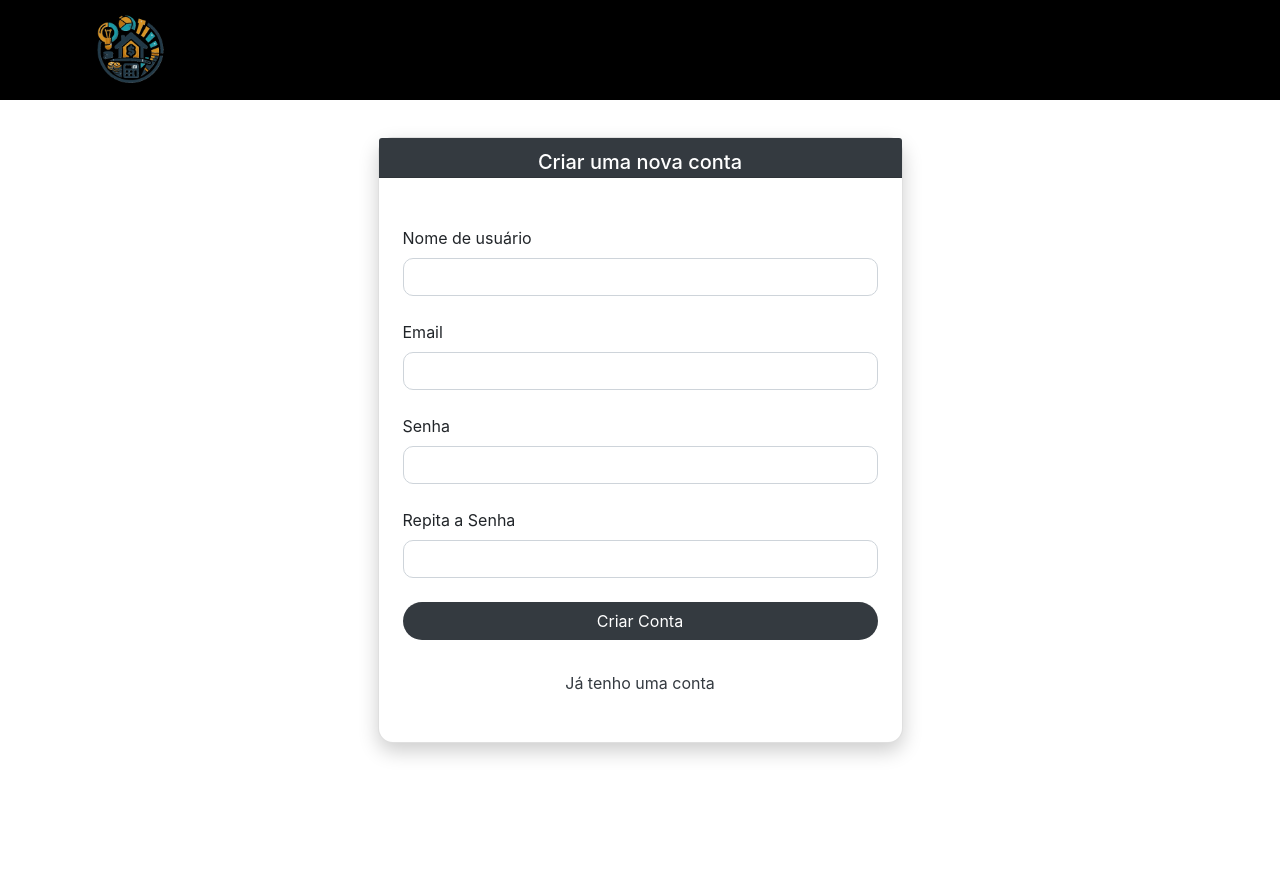
After one commit to matulevicius123/LES, a Flask app: page /primeiro_acesso in a window 1280 px wide. The commit adds this page. Run offline with Flask 3, Linux system fonts and the light colour scheme; some libraries are stand-ins or nearby versions.

Commit message:
(*) new features

```diff
--- a/forms.py
+++ b/forms.py
@@ -8,7 +8,6 @@
     submit = SubmitField('Login')
 
 class PrimeiroAcessoForm(FlaskForm):
-    nome_completo = StringField('Nome Completo', validators=[DataRequired()])
     username = StringField('Nome de usuário', validators=[DataRequired()])
     email = StringField('Email', validators=[DataRequired(), Email()])
     password = PasswordField('Senha', validators=[DataRequired()])
--- a/models.py
+++ b/models.py
@@ -3,7 +3,7 @@
 from flask_login import UserMixin
 
 class User(db.Model, UserMixin):
-    id = db.Column(db.Integer, primary_key=True)
+    id = db.Column(db.Integer, primary_key=True, autoincrement=True)  # Adicione autoincrement=True
     username = db.Column(db.String(150), unique=True, nullable=False)
     email = db.Column(db.String(150), unique=True, nullable=False)
     password = db.Column(db.String(150), nullable=False)
--- a/routes.py
+++ b/routes.py
@@ -1,3 +1,4 @@
+import random
 from flask import render_template, flash, redirect, url_for, request
 from flask_login import login_user, logout_user, login_required, current_user
 from models import User  # Importar o modelo de usuário
@@ -41,8 +42,10 @@
                 flash('Usuário ou email já cadastrado.', 'danger')
             else:
                 # Criar novo usuário
-                hashed_password = generate_password_hash(form.password.data, method='sha256')
-                new_user = User(nome_completo=form.nome_completo.data,
+                hashed_password = generate_password_hash(form.password.data, method='pbkdf2:sha256')
+
+                new_user = User(
+                                id = random.randint(1, 1000),
                                 username=form.username.data,
                                 email=form.email.data,
                                 password=hashed_password)
--- /dev/null
+++ b/templates/primeiro_acesso.html
@@ -0,0 +1,94 @@
+{% extends "base.html" %}
+{% block content %}
+<style>
+    .center-screen {
+        margin-top: -80px;
+    }
+    .card {
+        border-radius: 15px;
+        box-shadow: 0 8px 20px rgba(0, 0, 0, 0.2);
+    }
+    .card-header {
+        background-color: #343a40; /* Tom mais escuro para destacar */
+        border-radius: 15px 15px 0 0;
+        height: 40px; /* Altura maior para aumentar a espessura */
+    }
+    .btn-custom {
+        background-color: #343a40; /* Tom mais escuro */
+        border-radius: 50px;
+        transition: background-color 0.3s ease;
+    }
+    .btn-custom:hover {
+        background-color: #23272b;
+    }
+    .form-control {
+        border-radius: 10px;
+        transition: box-shadow 0.3s ease;
+    }
+    .form-control:focus {
+        box-shadow: 0 0 5px rgba(52, 58, 64, 0.8);
+    }
+    .modal-content {
+        border-radius: 15px;
+    }
+    .modal-header {
+        border-bottom: none;
+    }
+    .close {
+        outline: none;
+    }
+    .modal-footer {
+        border-top: none;
+    }
+</style>
+
+<div class="center-screen">
+    <div class="vh-100 d-flex justify-content-center align-items-center">
+        <div class="col-md-6">
+            <div class="card">
+                <div class="card-header text-white text-center">
+                    <h5>Criar uma nova conta</h5>
+                </div>
+                <div class="card-body p-4">
+                    <form method="POST" action="{{ url_for('primeiro_acesso') }}">
+                        {{ form.hidden_tag() }}
+
+                        <div class="form-group mt-4">
+                            <label class="form-control-label">{{ form.username.label.text }}</label>
+                            {{ form.username(class="form-control") }}
+                        </div>
+
+                        <div class="form-group mt-4">
+                            <label class="form-control-label">{{ form.email.label.text }}</label>
+                            {{ form.email(class="form-control") }}
+                        </div>
+
+                        <div class="form-group mt-4">
+                            <label class="form-control-label">{{ form.password.label.text }}</label>
+                            {{ form.password(class="form-control") }}
+                        </div>
+
+                        <div class="form-group mt-4">
+                            <label class="form-control-label">{{ form.repeat_password.label.text }}</label>
+                            {{ form.repeat_password(class="form-control") }}
+                        </div>
+
+                        <div class="form-group mt-4">
+                            <button type="submit" class="btn btn-custom btn-block text-white">Criar Conta</button>
+                        </div>
+
+                        <div class="form-group mt-4 text-center">
+                            <a href="{{ url_for('login') }}" class="btn btn-link" style="color: #343a40;">Já tenho uma conta</a>
+                        </div>
+                    </form>
+                </div>
+            </div>
+        </div>
+    </div>
+</div>
+{% endblock %}
+
+{% block scripts %}
+<script src="https://code.jquery.com/jquery-3.5.1.slim.min.js"></script>
+<script src="https://stackpath.bootstrapcdn.com/bootstrap/4.5.2/js/bootstrap.min.js"></script>
+{% endblock %}
```
Also changed, not shown: templates/login.html (+8 -0 lines).
